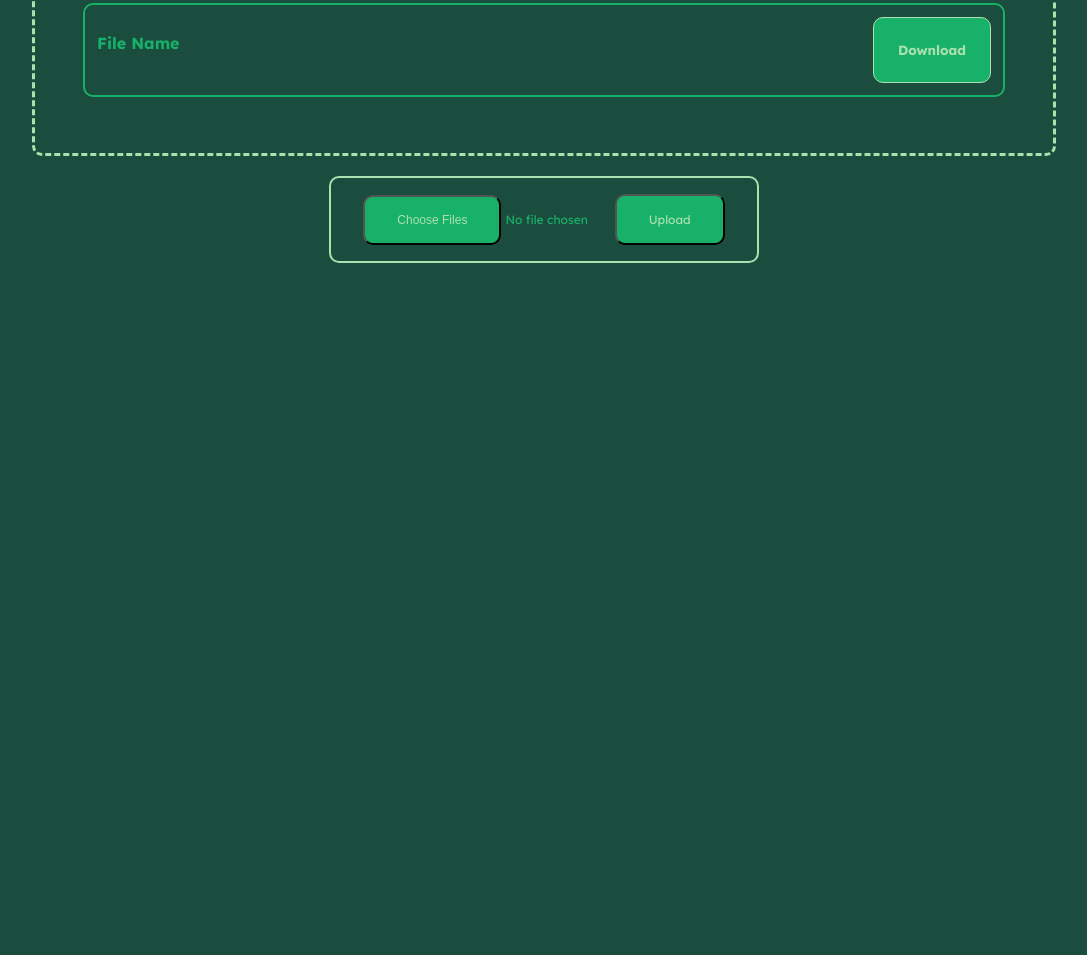
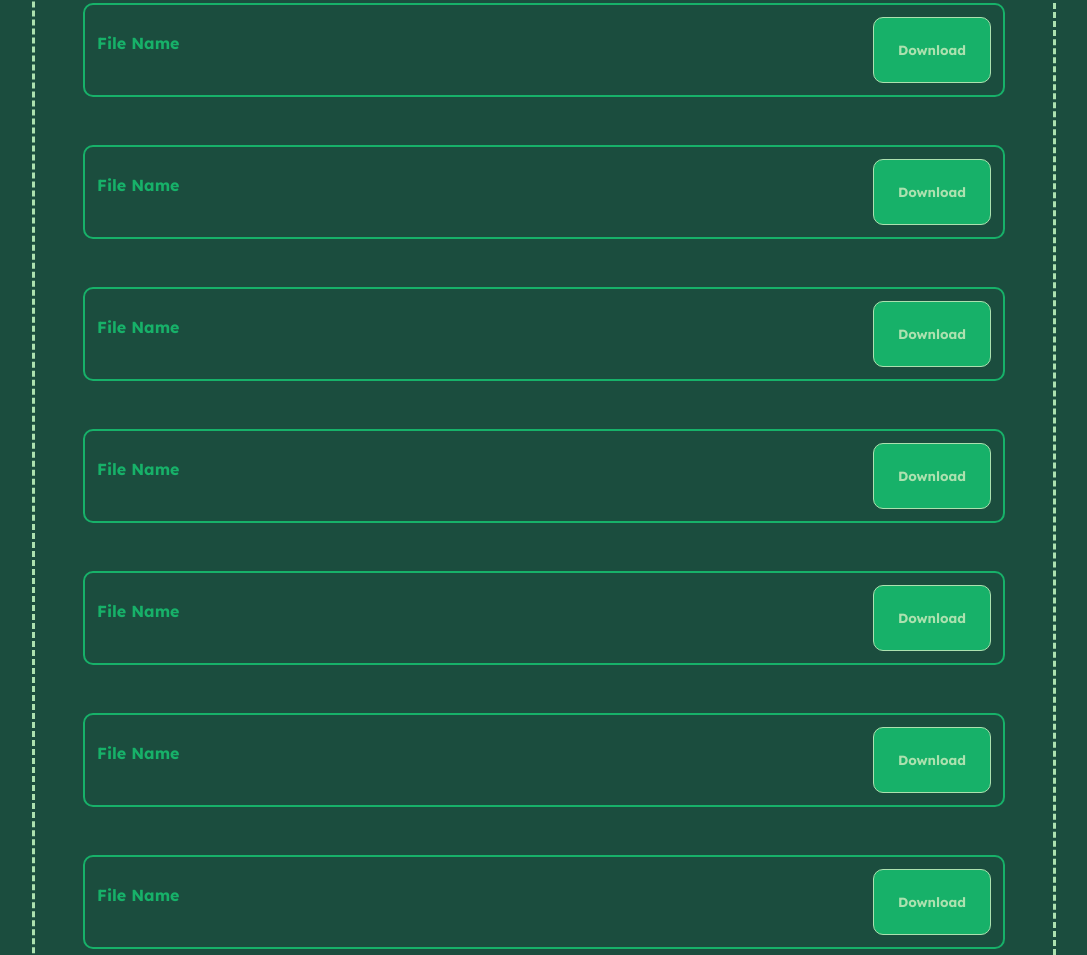
Before and after one commit to TyreiqDow/ServerWebsite, a plain HTML site: page index.html in a window 1280 px wide. Shown: the part 462-1417 px from the top of the page, without its empty margins (96-1183 px from the left). Before the commit the page ends 800 px from the top, so only its background shows below. Drawn offline with Linux system fonts and the light colour scheme.

Commit message:
Add files via upload

```diff
--- a/index.html
+++ b/index.html
@@ -61,6 +61,54 @@
 
                 </div>
 
+                <div class="media">
+
+                    <p class="fileName">File Name</p>
+
+                    <button class="downloadBtn">Download</button>
+
+                </div>
+
+                <div class="media">
+
+                    <p class="fileName">File Name</p>
+
+                    <button class="downloadBtn">Download</button>
+
+                </div>
+
+                <div class="media">
+
+                    <p class="fileName">File Name</p>
+
+                    <button class="downloadBtn">Download</button>
+
+                </div>
+
+                <div class="media">
+
+                    <p class="fileName">File Name</p>
+
+                    <button class="downloadBtn">Download</button>
+
+                </div>
+
+                <div class="media">
+
+                    <p class="fileName">File Name</p>
+
+                    <button class="downloadBtn">Download</button>
+
+                </div>
+
+                <div class="media">
+
+                    <p class="fileName">File Name</p>
+
+                    <button class="downloadBtn">Download</button>
+
+                </div>
+
 
             </div>
 
--- a/style.css
+++ b/style.css
@@ -129,6 +129,7 @@
 
 
 .upload-btn-container {
+    margin-top: 2rem;
     border: 2px solid var(--color3);
     padding: 1rem 2rem;
     border-radius: 10px;
```
